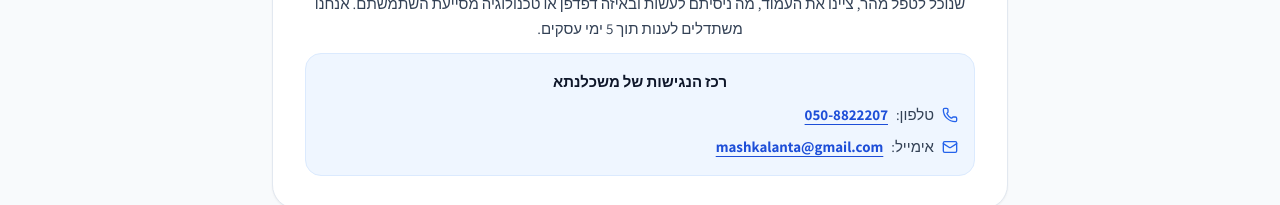
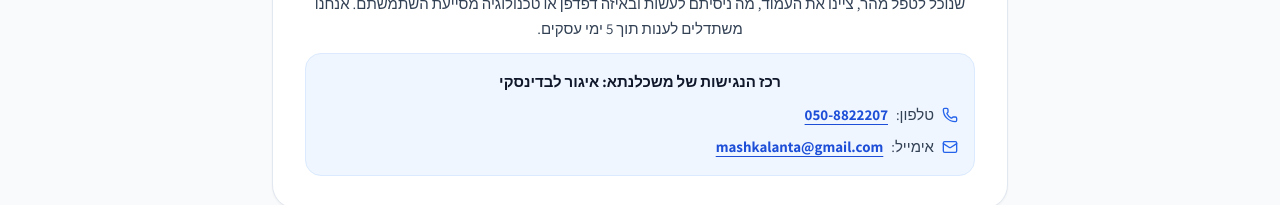
Before and after one commit to klim111/mashklanta, a Next.js app: page /accessibility in a window 1280 px wide. Shown: the part 1802-2007 px from the top of the page. Built offline with nearby package versions, Linux system fonts and the light colour scheme; no server answers.

Commit message:
Name the accessibility coordinator in the statement
Co-Authored-By: Claude Opus 5.5 <noreply@anthropic.com>
Claude-Session: https://claude.ai/code/session_0114phAVZeDYXpSGhoqvxt9h

```diff
--- a/src/app/accessibility/page.tsx
+++ b/src/app/accessibility/page.tsx
@@ -132,7 +132,7 @@ export default function AccessibilityStatementPage() {
               טכנולוגיה מסייעת השתמשתם. אנחנו משתדלים לענות תוך 5 ימי עסקים.
             </p>
             <div className="rounded-2xl border border-blue-100 bg-blue-50 p-4">
-              <p className="font-bold text-slate-900">רכז הנגישות של משכלנתא</p>
+              <p className="font-bold text-slate-900">רכז הנגישות של משכלנתא: איגור לבדינסקי</p>
               <ul className="mt-2 space-y-2">
                 <li className="flex items-center gap-2">
                   <Phone className="h-4 w-4 text-blue-600" aria-hidden="true" />
```
